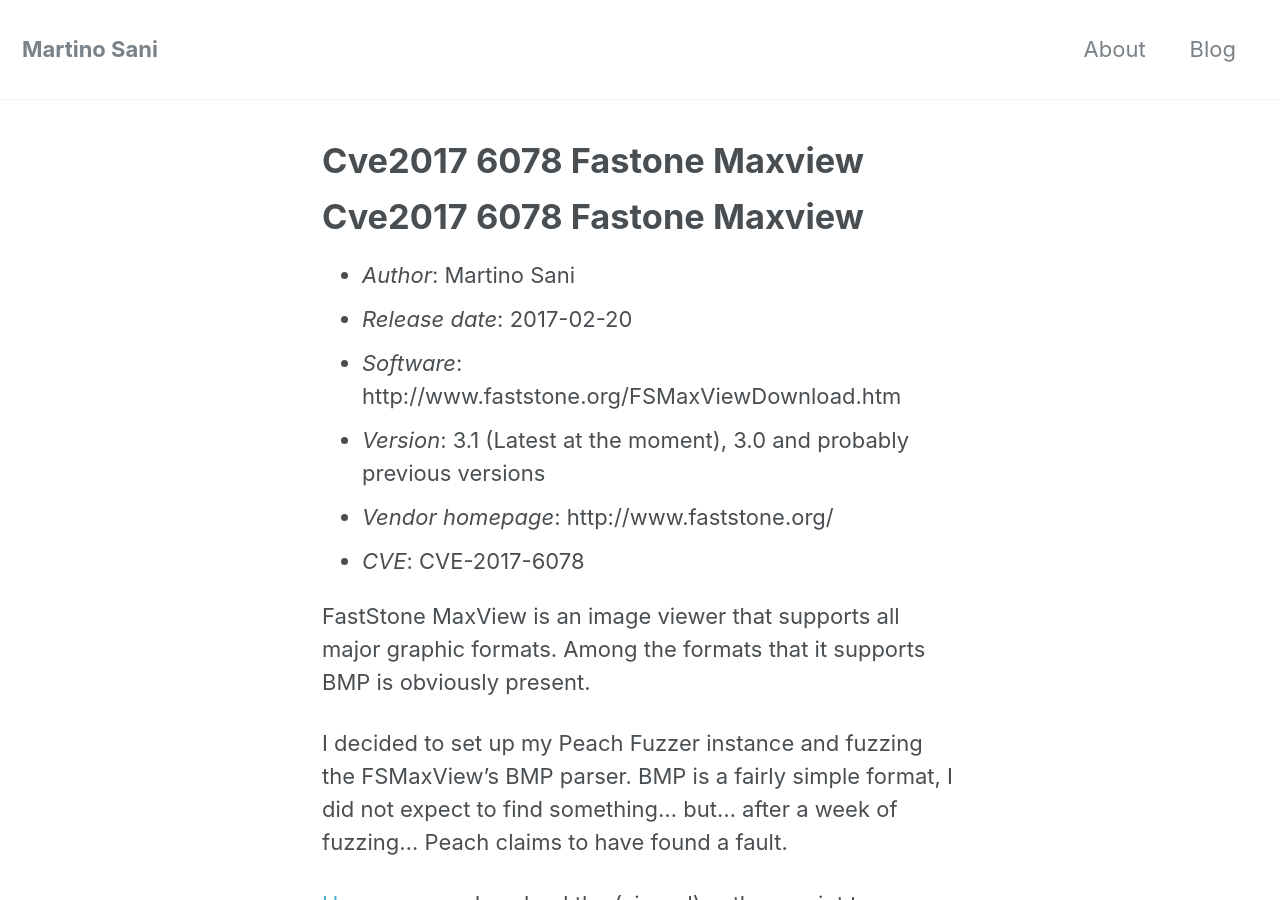
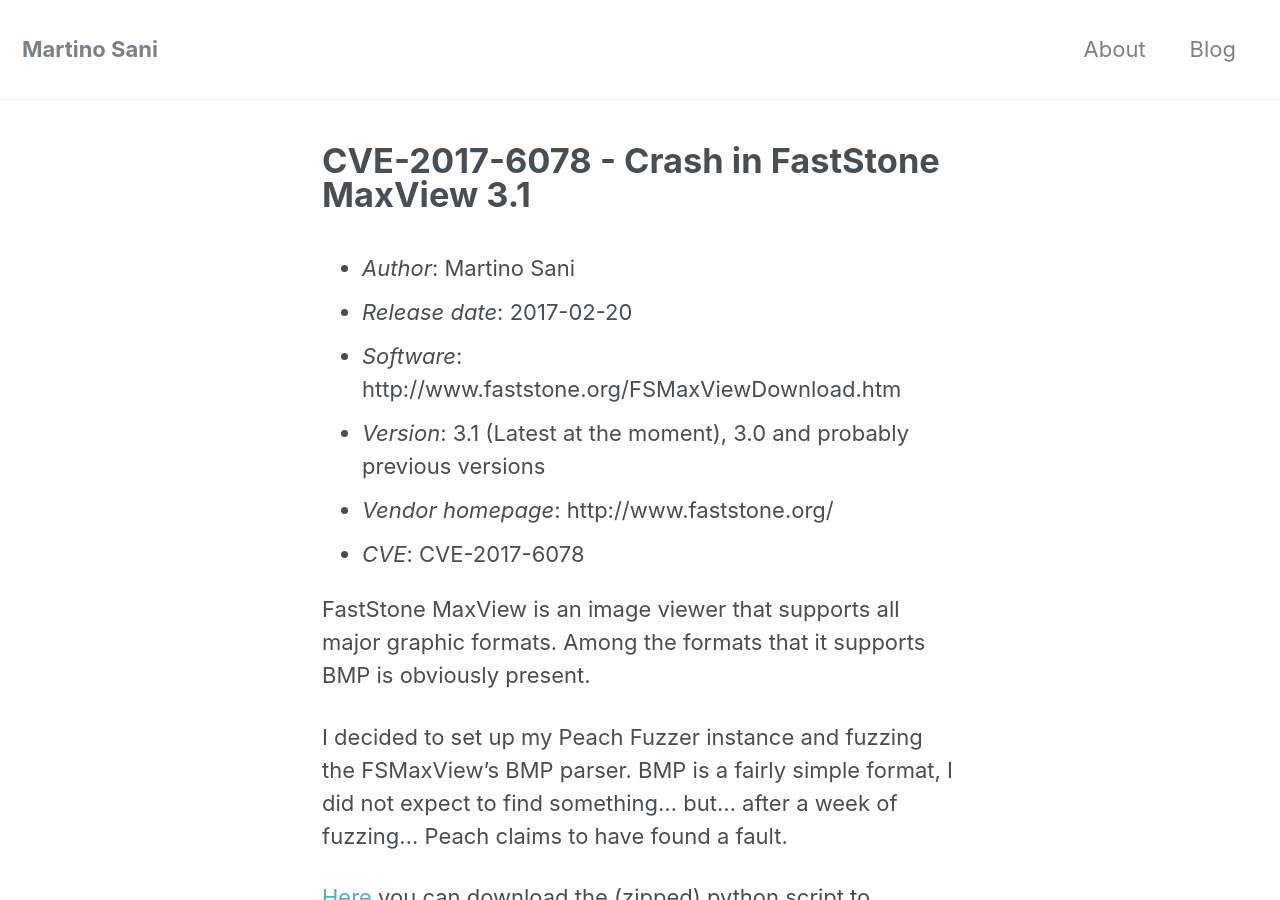
Before and after one commit to ilsani/ilsani.github.io, a Jekyll site: the page built from _posts/2017-08-12-cve2017-6078-fastone-maxview.md, in a window 1280 px wide and 900 px high. Built offline with Jekyll 4.4.1, drawn with Linux system fonts in a browser that asks for light colours.

Commit message:
refactor

```diff
--- a/_posts/2017-08-12-cve2017-6078-fastone-maxview.md
+++ b/_posts/2017-08-12-cve2017-6078-fastone-maxview.md
@@ -1,10 +1,8 @@
 ---
+title:  "CVE-2017-6078 - Crash in FastStone MaxView 3.1"
 date:   2017-08-12 19:25:00
 preview: "A crash in a BMP parser."
 ---
-
-{{ page.title }}
-================
 
 * _Author_: Martino Sani
 * _Release date_: 2017-02-20
```
Also changed, not shown: _posts/2017-08-10-multiple-vulnerabilities-in-joomla-event-manager-2.1.4.md (+1 -3 lines), _posts/2017-08-12-cve2017-8114-roundcube-webmail-virtualmin-privilege-escalation.md (+1 -3 lines), _posts/2017-08-12-ms14-059-analysis-and-poc.md (+1 -3 lines), _posts/2017-08-13-does-this-decryptor-really-decrypts-my-files.md (+1 -3 lines), _posts/2017-11-18-easycomforphp4.0.0-cve20175358.md (+1 -3 lines).
